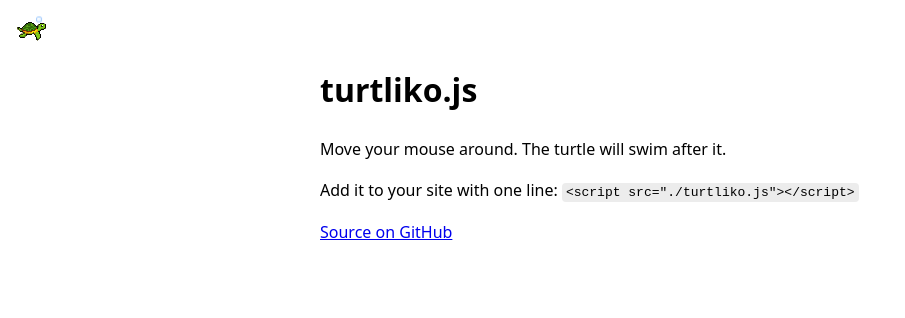
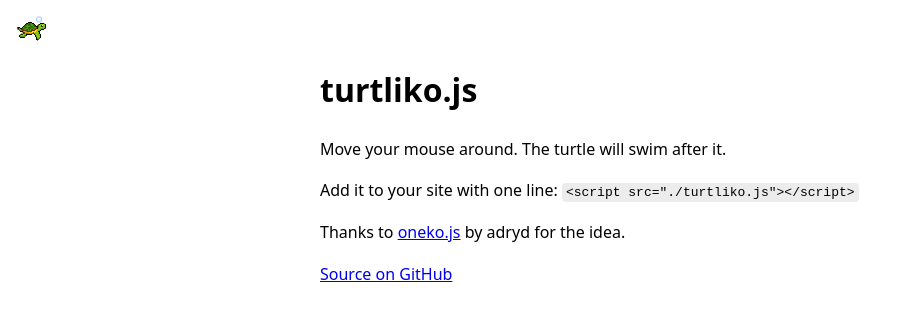
Before and after one commit to HassanMSh/turtliko.js, a plain HTML site: page index.html in a window 1280 px wide. Shown: the whole page, without its empty margins (0-905 px from the left). Drawn offline with Linux system fonts and the light colour scheme.

Commit message:
feat: thank oneko.js for the idea

```diff
--- a/index.html
+++ b/index.html
@@ -23,6 +23,7 @@
     <h1>turtliko.js</h1>
     <p>Move your mouse around. The turtle will swim after it.</p>
     <p>Add it to your site with one line: <code>&lt;script src="./turtliko.js"&gt;&lt;/script&gt;</code></p>
+    <p>Thanks to <a href="https://github.com/adryd325/oneko.js">oneko.js</a> by adryd for the idea.</p>
     <p><a href="https://github.com/HassanMSh/turtliko.js">Source on GitHub</a></p>
     <script src="./turtliko.js"></script>
   </body>
```
Also changed, not shown: 1 other file.
